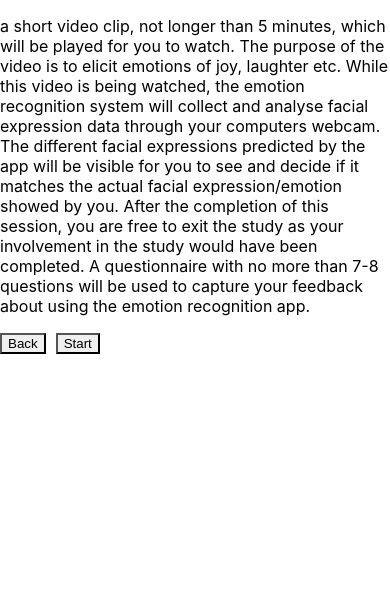
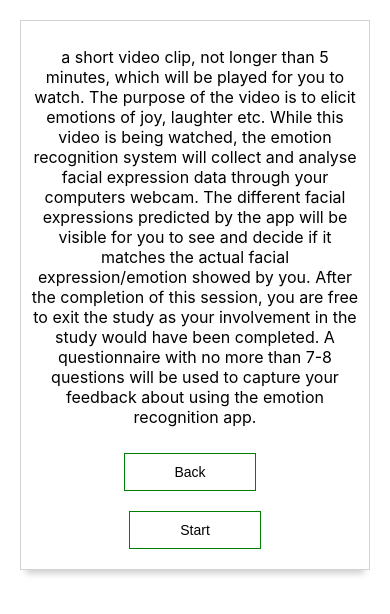
Before and after one commit to temitopeakinsoto/thesis, a React (Create React App) app: page /start in a window 390 px wide. Shown: the top 614 px of the page. Built offline with nearby package versions, Linux system fonts and the light colour scheme; no server answers.

Commit message:
add responsive css designs for mobile breakpoints and other screen sizes

```diff
--- a/src/App.css
+++ b/src/App.css
@@ -2,37 +2,83 @@
   text-align: center;
 }
 
-.App-logo {
-  height: 40vmin;
-  pointer-events: none;
+select {
+  padding: 4px 70px;
 }
 
-@media (prefers-reduced-motion: no-preference) {
-  .App-logo {
-    animation: App-logo-spin infinite 20s linear;
-  }
+.topRight {
+  position: fixed;
+  left: 0px;
+  top: 0px;
+  width: 200px;
+  height: 200px;
+  padding: 5px;
 }
 
-.App-header {
-  background-color: #282c34;
-  min-height: 100vh;
-  display: flex;
-  flex-direction: column;
-  align-items: center;
-  justify-content: center;
-  font-size: calc(10px + 2vmin);
-  color: white;
+.frame {
+  position: fixed;
+  right: 0px;
+  bottom: 0px;
+  background-color: lightblue;
+  padding: 5px;
+}
+
+button {
+  width: 120px;
+  margin: 10px auto;
+  padding: 10px;
+  color: black;
+  background-color: white;
+  font-size: 14px;
+  cursor: pointer;
+  border: 1px solid green;
+}
+
+.consent-submit {
+  width: 120px;
+  margin: 10px auto;
+  padding: 10px;
+  color: black;
+  background-color: white;
+  font-size: 14px;
 }
 
 .App-link {
   color: #61dafb;
 }
 
-@keyframes App-logo-spin {
-  from {
-    transform: rotate(0deg);
+.consent-form {
+  border: 1px solid lightgray;
+  text-align: center;
+  margin: 30px 20px;
+  margin: auto;
+  line-height: 24px; /* Adjust line-height for better readability on mobile */
+  -webkit-box-shadow: 0 10px 6px -6px lightgray;
+  -moz-box-shadow: 0 10px 6px -6px lightgray;
+  box-shadow: 0 10px 6px -6px lightgray;
+  max-width: 900px;
+
+  padding: 20px 30px;
+}
+
+@media (max-width: 768px) {
+  /* Apply these styles only for screens with a max width of 768px (typical mobile devices) */
+  .consent-form {
+    margin: 20px; /* Adjust margin further for smaller screens */
+    padding: 10px; /* Adjust padding further for smaller screens */
+    line-height: 20px; /* Further adjust line-height for better readability on smaller screens */
+    display: flex;
+    flex-direction: column;
   }
-  to {
-    transform: rotate(360deg);
+
+  button {
+    width: 40%;
+    margin: 10px auto;
+    padding: 10px;
+    color: black;
+    background-color: white;
+    font-size: 14px;
+    cursor: pointer;
+    border: 1px solid green;
   }
 }
```
